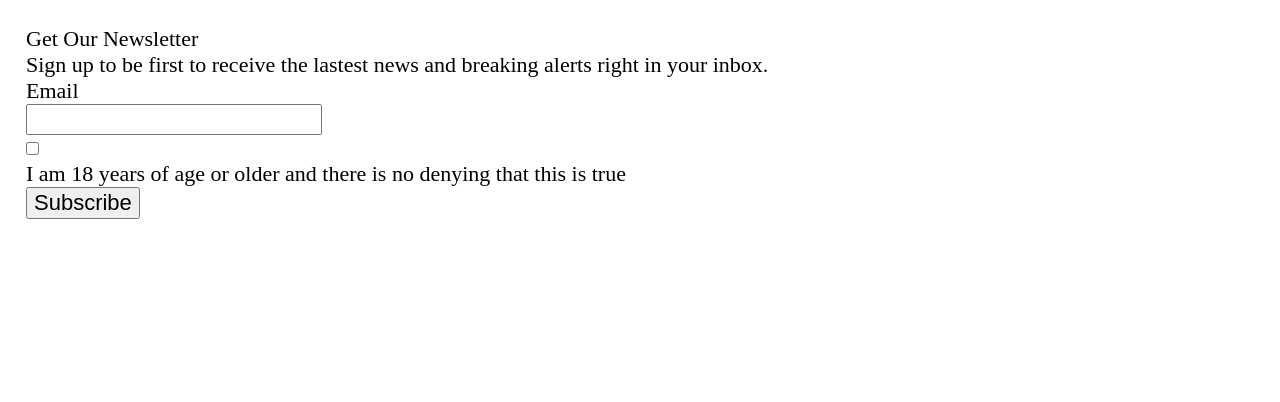
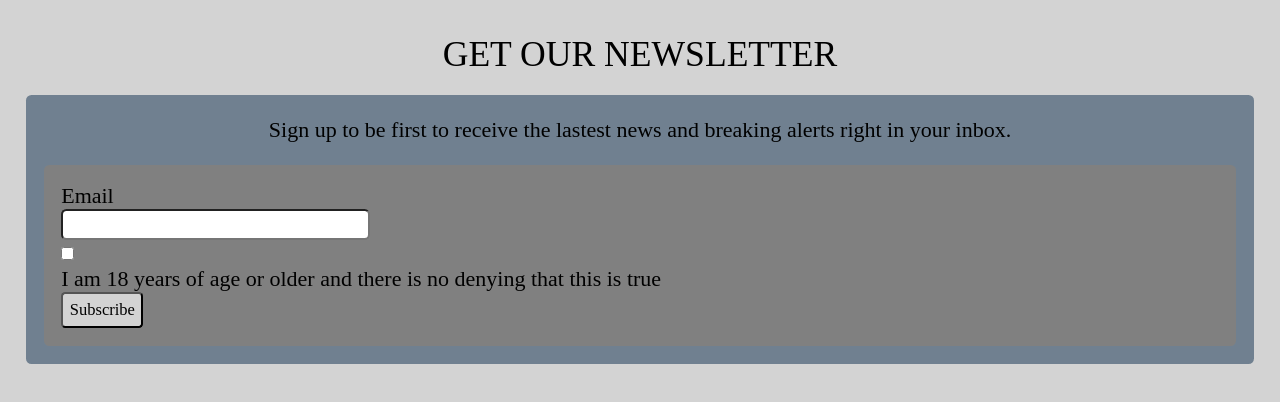
Before and after one commit to tinkzgee/ITMD362-lab-3, a plain HTML site: page index.html in a window 1280 px wide. Drawn offline with nearby package versions, Linux system fonts and the light colour scheme; a web font is replaced by a local one.

Commit message:
added styling for h1, p, form, ol, input, and submit button

```diff
--- a/css/screen.css
+++ b/css/screen.css
@@ -225,7 +225,66 @@ html {
 label {
   display: block;
 }
+
+/* ======================================================= */
+/* Three fonts */
+body {
+  background-color: lightGray;
+  font-family: 'Noto Serif TC', serif;
+  font-family: 'Prata', serif;
+  font-family: 'Gentium Basic', serif;
+}
+
 /* ===== LAYOUT STYLES ====== */
+
+h1 {
+  font-size: 1.618em;
+  /* 35.596px @ 22 */
+  line-height: 1.618em;
+  /* 26px / ~ 1.618% */
+  text-align: center;
+  font-family: Noto Serif TC, serif;
+  text-transform: uppercase;
+}
+
+form {
+  background-color: slategray;
+  margin-top: 0.50em;
+  padding: 0.80em;
+  border-radius: 0.25em;
+}
+
+p {
+  text-align: center;
+  font-size: 1.0em;
+  line-height: 1.618em;
+  font-family: Gentium Basic, serif;
+}
+
+ol {
+  background-color: grey;
+  margin-top: 0.80em;
+  padding: 0.80em;
+  border-radius: 0.25em;
+
+}
+
+input {
+  display: inline-block;
+  padding-left: 0;
+  padding-right: 0;
+  font-family: Prata, serif;
+  border-radius: 0.25em;
+}
+
+#submit {
+  padding: 0.40em;
+  border-radius: 0.25em;
+  font-size: 0.75em;
+  background-color: lightgrey;
+  font-family: Noto Serif TC, serif;
+}
+
 
 /* ===== MODULAR STYLES ===== */
 
```
